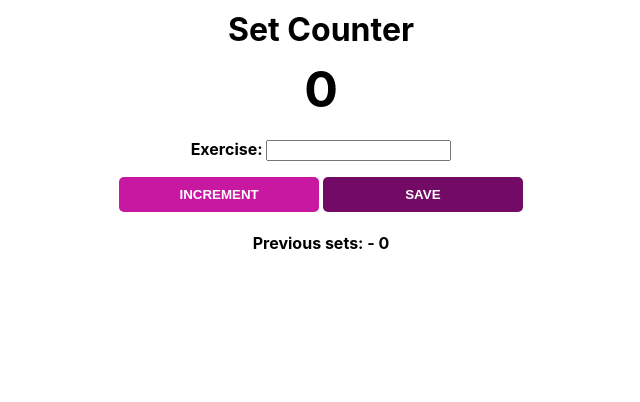
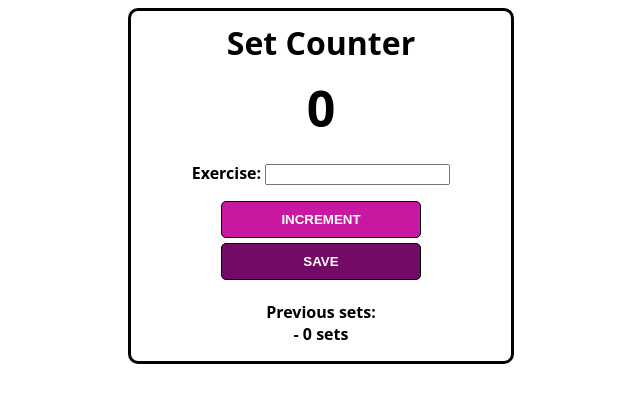
Before and after one commit to BeatrizNiemeyer/GymSetCounter, a plain HTML site: page set_counter/index.html in a window 1280 px wide. Both pictures are taken after a click on the button "SAVE". Shown: the whole page, without its empty margins (319-959 px from the left). Drawn offline with Linux system fonts and the light colour scheme.

Commit message:
css improved

```diff
--- a/set_counter/index.js
+++ b/set_counter/index.js
@@ -10,10 +10,9 @@ function increment() {
 
 function save() {
     let exerciseName = document.getElementById("exercise-name").value
-    let countStr = exerciseName + " - " + count
-    saveEl.innerHTML += countStr + "<br>"
+    let countStr = exerciseName + " - " + count + " sets"
+    saveEl.innerHTML +=  "<br>" + countStr
     countEl.innerHTML = 0
     count = 0
     document.getElementById("exercise-name").value = " "
-
 }
--- a/set_counter/style.css
+++ b/set_counter/style.css
@@ -1,9 +1,18 @@
 body {
     background-image: url("workout.jpg");
     background-size: cover;
-    font-family: -apple-system, BlinkMacSystemFont, 'Segoe UI', Roboto, Oxygen, Ubuntu, Cantarell, 'Open Sans', 'Helvetica Neue', sans-serif;
+    font-family:'Open Sans', 'Helvetica Neue', sans-serif;
     font-weight: bold;
     text-align: center;
+    height: 100vh;
+}
+
+.container {
+    background: white;
+    max-width: 30%;
+    margin: auto;
+    border: 3px solid black;
+    border-radius: 10px;
 }
 
 h1 {
@@ -18,7 +27,7 @@ h2 {
 }
 
 button {
-    border: none;
+    border: 1px solid black;
     padding-top: 10px;
     padding-bottom: 10px;
     color: white;
```
